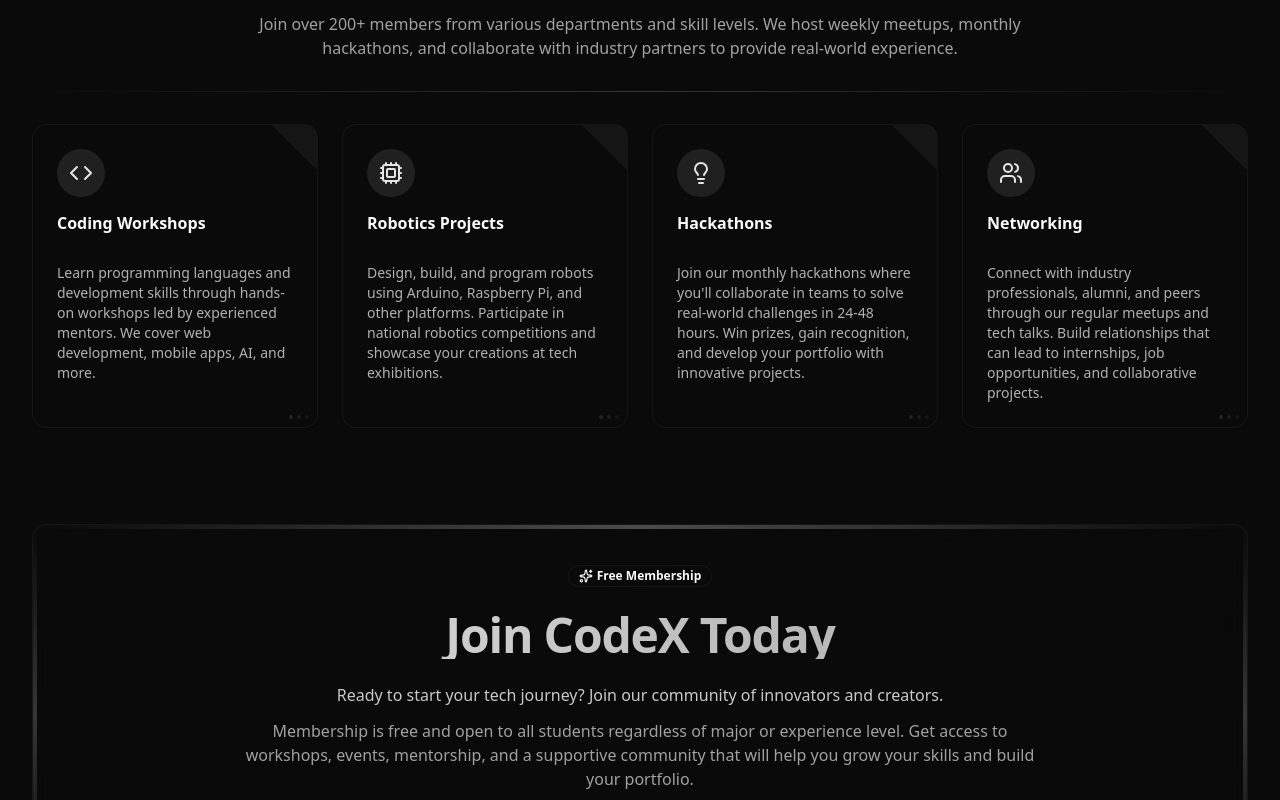
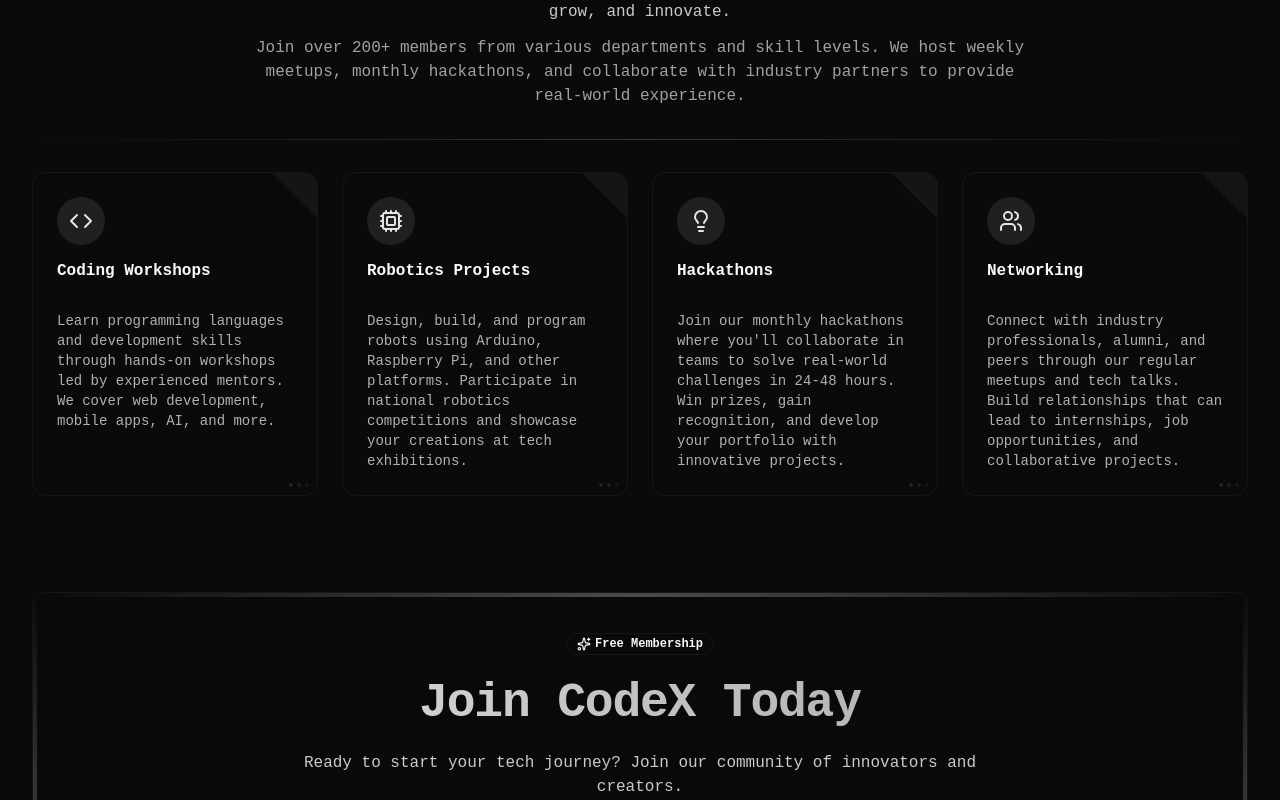
Before and after one commit to AhqafCoder/CodeX, a React (Vite) app: page / in a window 1280 px wide. Shown: the part 1200-2000 px from the top of the page. Built offline with nearby package versions, Linux system fonts and the light colour scheme.

Commit message:
font change

```diff
--- a/src/index.css
+++ b/src/index.css
@@ -1,5 +1,6 @@
 @import "tailwindcss";
 @import "tw-animate-css";
+@import url('https://fonts.googleapis.com/css2?family=Space+Mono:wght@400;700&display=swap');
 
 @custom-variant dark (&:is(.dark *));
 
@@ -74,6 +75,7 @@
   --sidebar-accent-foreground: oklch(0.205 0 0);
   --sidebar-border: oklch(0.922 0 0);
   --sidebar-ring: oklch(0.708 0 0);
+  --font-sans: "Space Mono", monospace;
 }
 
 .dark {
@@ -116,5 +118,10 @@
   }
   body {
     @apply bg-background text-foreground;
+    font-family: var(--font-sans);
   }
 }
+
+@tailwind base;
+@tailwind components;
+@tailwind utilities;
--- /dev/null
+++ b/tailwind.config.js
@@ -0,0 +1,79 @@
+/** @type {import('tailwindcss').Config} */
+module.exports = {
+  darkMode: ["class"],
+  content: [
+    './pages/**/*.{ts,tsx}',
+    './components/**/*.{ts,tsx}',
+    './app/**/*.{ts,tsx}',
+    './src/**/*.{ts,tsx}',
+  ],
+  theme: {
+    container: {
+      center: true,
+      padding: "2rem",
+      screens: {
+        "2xl": "1400px",
+      },
+    },
+    extend: {
+      fontFamily: {
+        sans: ["Space Mono", "monospace"],
+      },
+      colors: {
+        border: "hsl(var(--border))",
+        input: "hsl(var(--input))",
+        ring: "hsl(var(--ring))",
+        background: "hsl(var(--background))",
+        foreground: "hsl(var(--foreground))",
+        primary: {
+          DEFAULT: "hsl(var(--primary))",
+          foreground: "hsl(var(--primary-foreground))",
+        },
+        secondary: {
+          DEFAULT: "hsl(var(--secondary))",
+          foreground: "hsl(var(--secondary-foreground))",
+        },
+        destructive: {
+          DEFAULT: "hsl(var(--destructive))",
+          foreground: "hsl(var(--destructive-foreground))",
+        },
+        muted: {
+          DEFAULT: "hsl(var(--muted))",
+          foreground: "hsl(var(--muted-foreground))",
+        },
+        accent: {
+          DEFAULT: "hsl(var(--accent))",
+          foreground: "hsl(var(--accent-foreground))",
+        },
+        popover: {
+          DEFAULT: "hsl(var(--popover))",
+          foreground: "hsl(var(--popover-foreground))",
+        },
+        card: {
+          DEFAULT: "hsl(var(--card))",
+          foreground: "hsl(var(--card-foreground))",
+        },
+      },
+      borderRadius: {
+        lg: "var(--radius)",
+        md: "calc(var(--radius) - 2px)",
+        sm: "calc(var(--radius) - 4px)",
+      },
+      keyframes: {
+        "accordion-down": {
+          from: { height: 0 },
+          to: { height: "var(--radix-accordion-content-height)" },
+        },
+        "accordion-up": {
+          from: { height: "var(--radix-accordion-content-height)" },
+          to: { height: 0 },
+        },
+      },
+      animation: {
+        "accordion-down": "accordion-down 0.2s ease-out",
+        "accordion-up": "accordion-up 0.2s ease-out",
+      },
+    },
+  },
+  plugins: [require("tailwindcss-animate")],
+}
```
